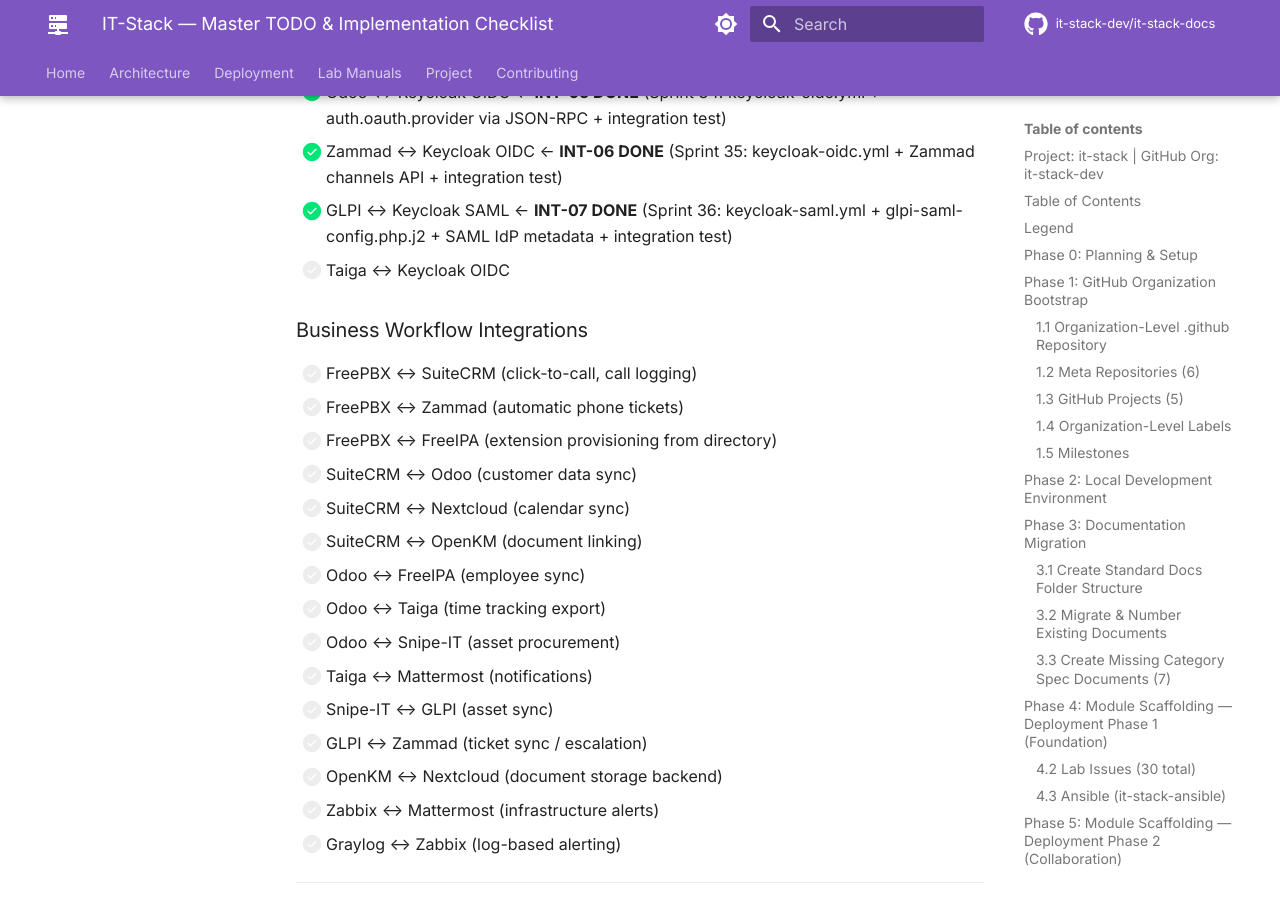
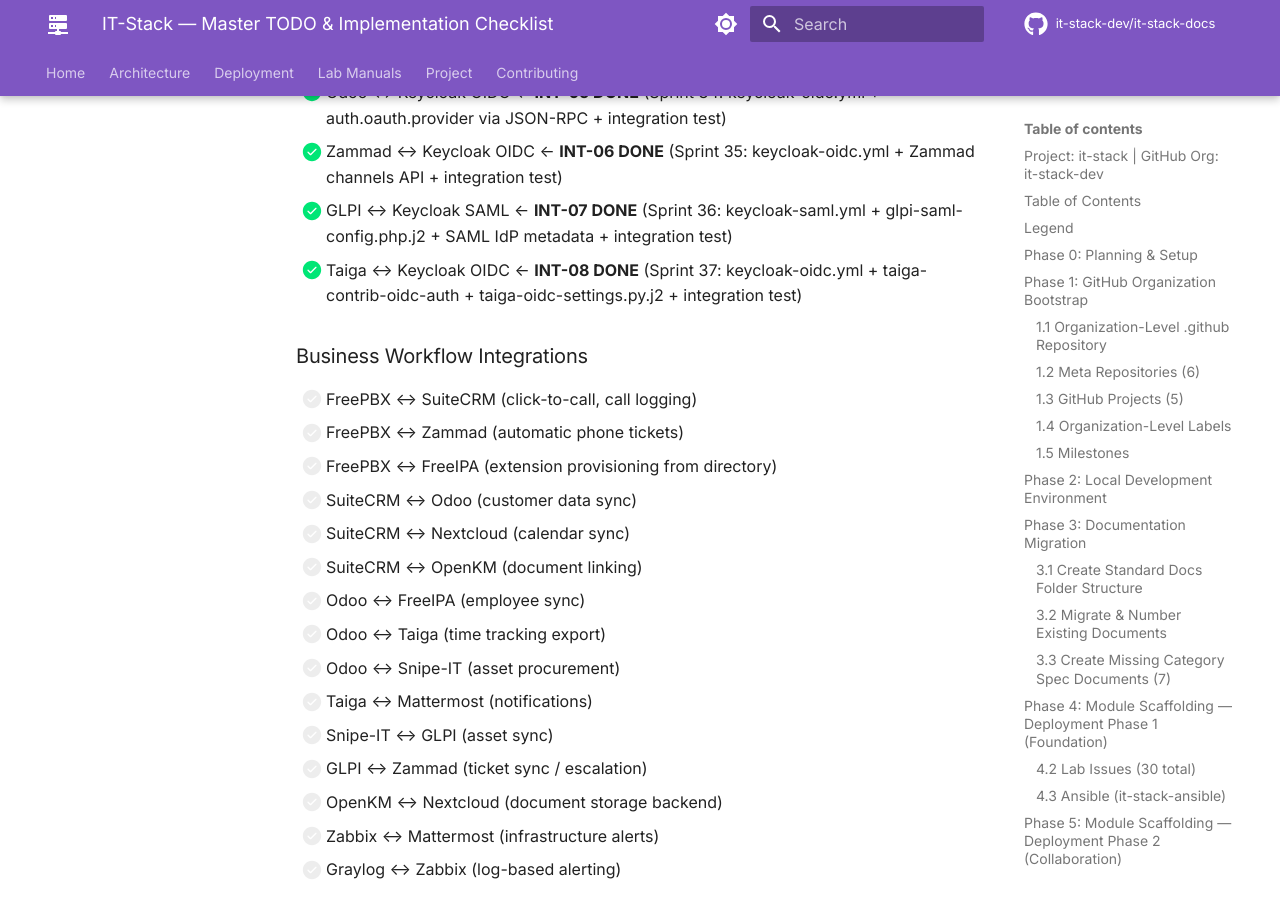
Before and after one commit to it-stack-dev/it-stack-docs, an MkDocs documentation site: the page built from docs/IT-STACK-TODO.md, in a window 1280 px wide and 900 px high, scrolled down 15078 px. Built offline with MkDocs 1.6.1 and Material for MkDocs 9.7.7, drawn with Linux system fonts in a browser that asks for light colours; comment, search, counter and statistics services are not loaded.

Commit message:
docs: Sprint 37 INT-08 CHANGELOG v1.33.0 + TODO INT-08 marked done

```diff
--- a/docs/IT-STACK-TODO.md
+++ b/docs/IT-STACK-TODO.md
@@ -393,7 +393,7 @@ All 5 repos have:
 - [x] Odoo ↔ Keycloak OIDC  ← **INT-05 DONE** (Sprint 34: keycloak-oidc.yml + auth.oauth.provider via JSON-RPC + integration test)
 - [x] Zammad ↔ Keycloak OIDC  ← **INT-06 DONE** (Sprint 35: keycloak-oidc.yml + Zammad channels API + integration test)
 - [x] GLPI ↔ Keycloak SAML  ← **INT-07 DONE** (Sprint 36: keycloak-saml.yml + glpi-saml-config.php.j2 + SAML IdP metadata + integration test)
-- [ ] Taiga ↔ Keycloak OIDC
+- [x] Taiga ↔ Keycloak OIDC  ← **INT-08 DONE** (Sprint 37: keycloak-oidc.yml + taiga-contrib-oidc-auth + taiga-oidc-settings.py.j2 + integration test)
 
 ### Business Workflow Integrations
 - [ ] FreePBX ↔ SuiteCRM (click-to-call, call logging)
```
Also changed, not shown: CHANGELOG.md (+18 -1 lines).
